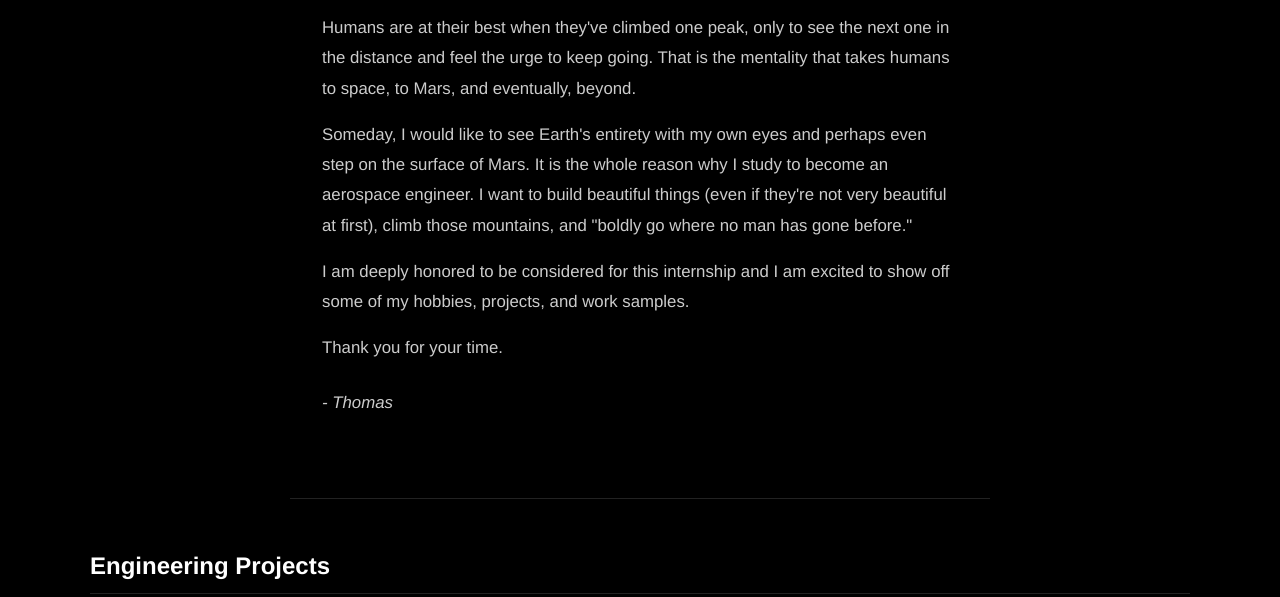
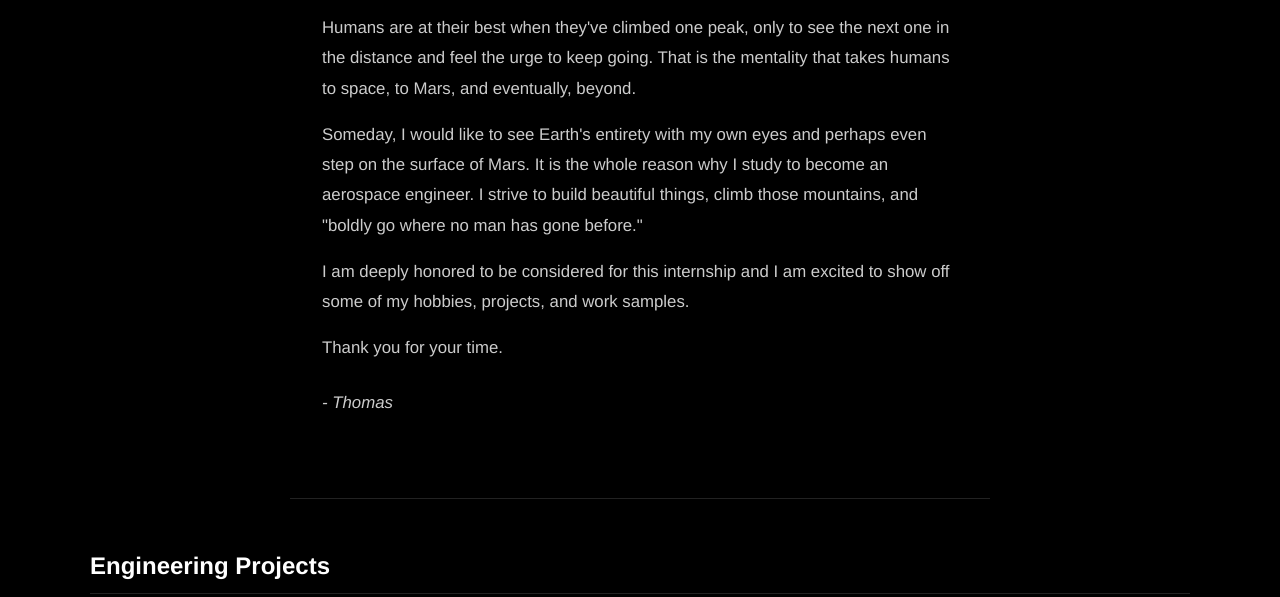
Before and after one commit to bitslice7/tjoubran.com-v2, a plain HTML site: page spacex-portfolio.html in a window 1280 px wide. Shown: the part 1239-1836 px from the top of the page. Drawn offline with Linux system fonts and the light colour scheme.

Commit message:
Update About text and SpaceX portfolio message wording

```diff
--- a/spacex-portfolio.html
+++ b/spacex-portfolio.html
@@ -46,8 +46,7 @@
     <p>
       Someday, I would like to see Earth's entirety with my own eyes and perhaps even step
       on the surface of Mars. It is the whole reason why I study to become an aerospace
-      engineer. I want to build beautiful things (even if they're not very beautiful at
-      first), climb those mountains, and "boldly go where no man has gone before."
+      engineer. I strive to build beautiful things, climb those mountains, and "boldly go where no man has gone before."
     </p>
     <p>
       I am deeply honored to be considered for this internship and I am excited to show off
```
Also changed, not shown: index.html (+1 -1 lines).
